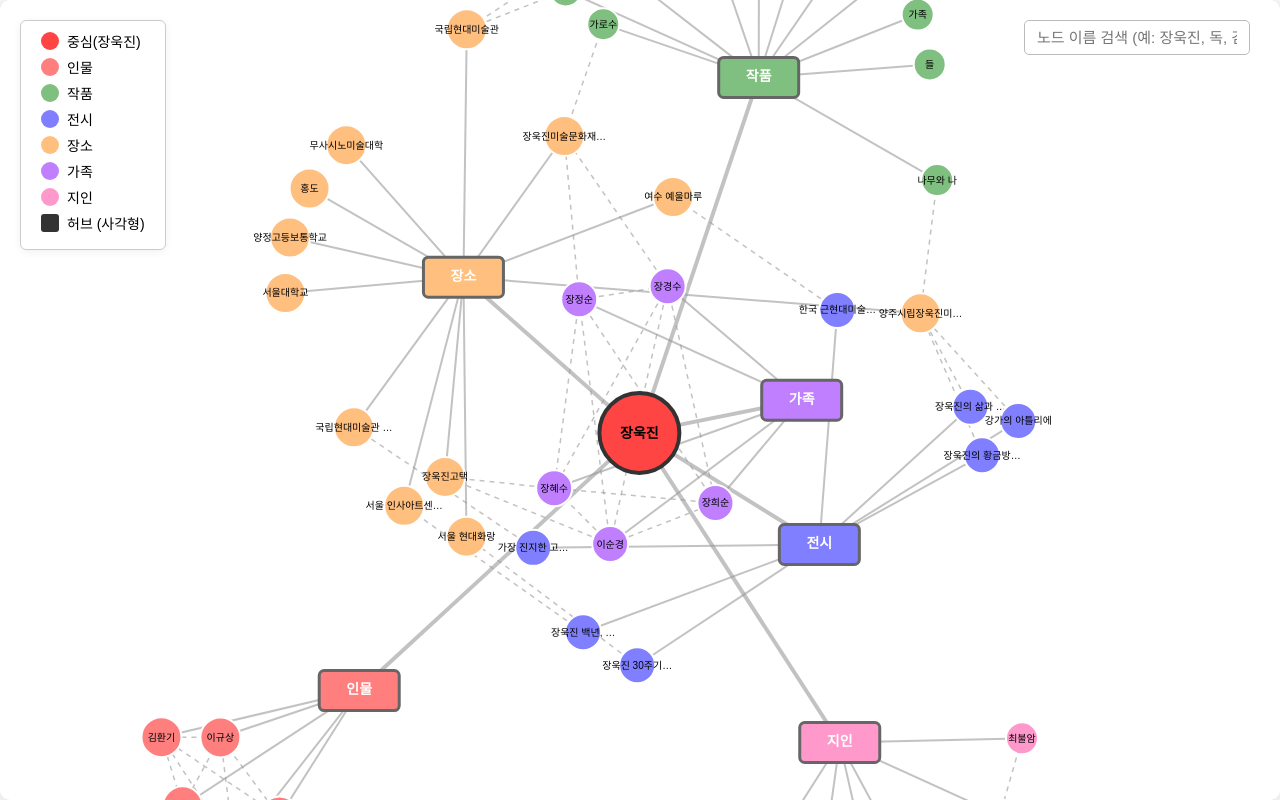
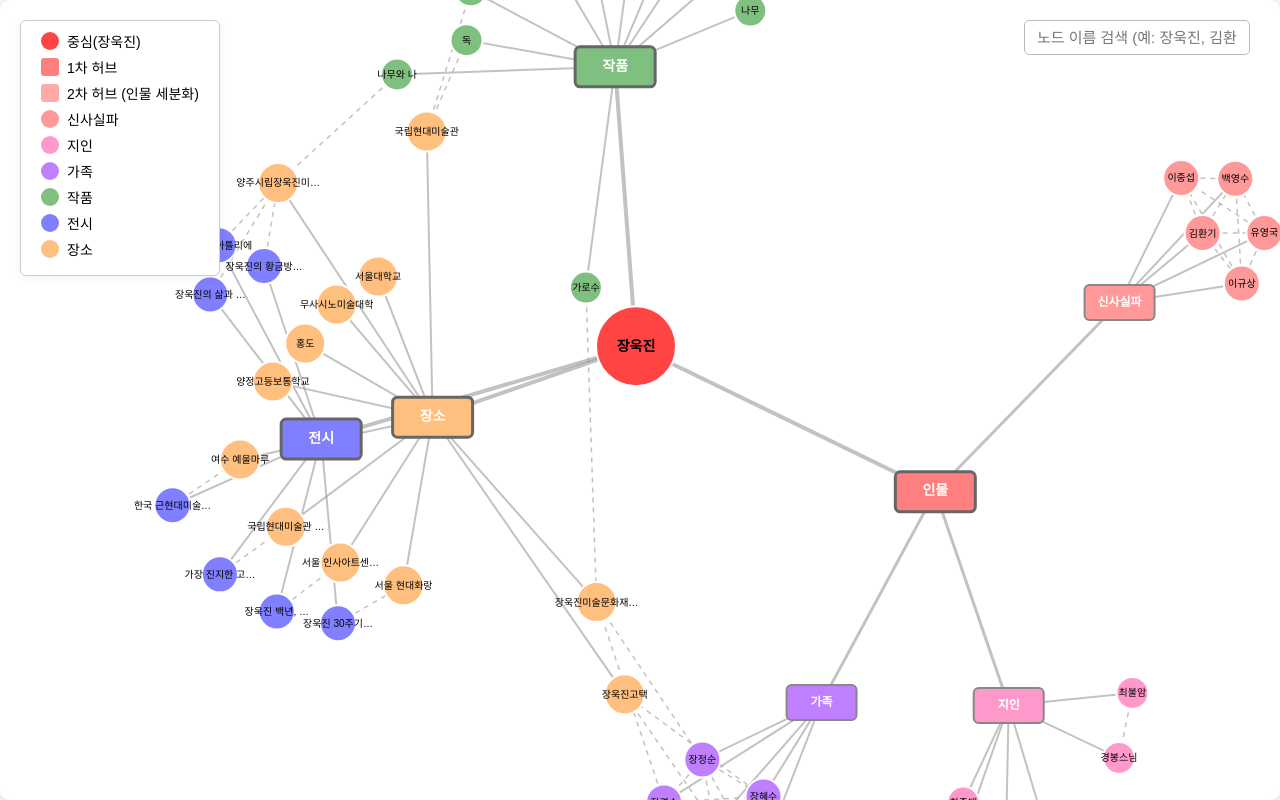
Before and after one commit to 2211126/index, a plain HTML site: page index.html in a window 1280 px wide. Drawn offline with nearby package versions, Linux system fonts and the light colour scheme.

Commit message:
Add files via upload

```diff
--- a/index.html
+++ b/index.html
@@ -2,7 +2,7 @@
 <html lang="ko" style="width:100vw;height:100vh;">
 <head>
   <meta charset="UTF-8">
-  <title>장욱진 미술관 완전 네트워크 그래프 (모든 연결관계 포함)</title>
+  <title>장욱진 미술관 네트워크 그래프 (인물 계층 구조)</title>
   <script src="https://d3js.org/d3.v7.min.js"></script>
   <style>
     html, body {
@@ -33,6 +33,8 @@
       box-shadow: 0 2px 8px rgba(0,0,0,0.06);
       font-size: 14px;
       z-index: 10;
+      max-height: 500px;
+      overflow-y: auto;
     }
     .legend-item { display: flex; align-items: center; margin-bottom: 6px; }
     .legend-color { width: 18px; height: 18px; margin-right: 8px; border-radius: 50%; }
@@ -73,6 +75,10 @@
       stroke: #666 !important;
       stroke-width: 3px !important;
     }
+    .sub-hub-node {
+      stroke: #888 !important;
+      stroke-width: 2px !important;
+    }
     .leaf-node {
       stroke: #fff !important;
       stroke-width: 2px !important;
@@ -93,41 +99,50 @@
       dominant-baseline: middle;
       pointer-events: none;
     }
+    .sub-hub-text {
+      font-weight: bold;
+      font-size: 12px;
+      fill: white;
+      text-anchor: middle;
+      dominant-baseline: middle;
+      pointer-events: none;
+    }
   </style>
 </head>
 <body>
   <div class="legend">
     <div class="legend-item"><div class="legend-color" style="background:#ff4444"></div>중심(장욱진)</div>
-    <div class="legend-item"><div class="legend-color" style="background:#ff7f7f"></div>인물</div>
+    <div class="legend-item"><div class="legend-square" style="background:#ff7f7f"></div>1차 허브</div>
+    <div class="legend-item"><div class="legend-square" style="background:#ffaaaa"></div>2차 허브 (인물 세분화)</div>
+    <div class="legend-item"><div class="legend-color" style="background:#ff9999"></div>신사실파</div>
+    <div class="legend-item"><div class="legend-color" style="background:#ff99cc"></div>지인</div>
+    <div class="legend-item"><div class="legend-color" style="background:#bf7fff"></div>가족</div>
     <div class="legend-item"><div class="legend-color" style="background:#7fbf7f"></div>작품</div>
     <div class="legend-item"><div class="legend-color" style="background:#7f7fff"></div>전시</div>
     <div class="legend-item"><div class="legend-color" style="background:#ffbf7f"></div>장소</div>
-    <div class="legend-item"><div class="legend-color" style="background:#bf7fff"></div>가족</div>
-    <div class="legend-item"><div class="legend-color" style="background:#ff99cc"></div>지인</div>
-    <div class="legend-item"><div class="legend-square" style="background:#333"></div>허브 (사각형)</div>
   </div>
   <div id="search-box">
-    <input id="search" type="text" placeholder="노드 이름 검색 (예: 장욱진, 독, 김환기)">
+    <input id="search" type="text" placeholder="노드 이름 검색 (예: 장욱진, 김환기, 독)">
   </div>
   <div id="tooltip"></div>
   <svg id="network"></svg>
   <script>
     // 색상 매핑
     const color = d3.scaleOrdinal()
-      .domain(["center", "인물", "작품", "전시", "장소", "가족", "지인", "hub"])
-      .range(["#ff4444", "#ff7f7f", "#7fbf7f", "#7f7fff", "#ffbf7f", "#bf7fff", "#ff99cc", "#333"]);
+      .domain(["center", "hub", "sub-hub", "신사실파", "지인", "가족", "작품", "전시", "장소"])
+      .range(["#ff4444", "#333", "#666", "#ff9999", "#ff99cc", "#bf7fff", "#7fbf7f", "#7f7fff", "#ffbf7f"]);
 
-    // 허브별 색상 매핑 (사각형용)
+    // 허브별 색상 매핑
     const hubColors = {
       "인물허브": "#ff7f7f",
       "작품허브": "#7fbf7f",
       "전시허브": "#7f7fff",
       "장소허브": "#ffbf7f",
-      "가족허브": "#bf7fff",
-      "지인허브": "#ff99cc"
+      "신사실파허브": "#ff9999",
+      "지인허브": "#ff99cc",
+      "가족허브": "#bf7fff"
     };
 
-    // 화면 크기 동적 계산
     function getSize() {
       return {
         width: window.innerWidth,
@@ -135,37 +150,67 @@
       };
     }
 
-    // 데이터 구성 (이미지 표 데이터 완전 반영)
+    // 데이터 구성 (새로운 계층 구조)
     const nodes = [
       // 중심 노드
       {id: "장욱진", group: "center", level: 0, type: "center",
        출생: 1917, 사망: 1990, 태그: "신사실파, 동심의화가"},
 
-      // 허브 노드들 (1차 레벨) - 사각형으로 표시
+      // 1차 허브 노드들
       {id: "인물허브", group: "hub", level: 1, type: "hub",
-       description: "신사실파 동료 화가들", displayText: "인물"},
+       description: "장욱진과 관련된 인물들", displayText: "인물"},
       {id: "작품허브", group: "hub", level: 1, type: "hub",
        description: "장욱진 대표작품들", displayText: "작품"},
       {id: "전시허브", group: "hub", level: 1, type: "hub",
        description: "장욱진 관련 전시", displayText: "전시"},
       {id: "장소허브", group: "hub", level: 1, type: "hub",
        description: "교육기관 및 미술관", displayText: "장소"},
-      {id: "가족허브", group: "hub", level: 1, type: "hub",
+
+      // 2차 허브 노드들 (인물 세분화)
+      {id: "신사실파허브", group: "sub-hub", level: 2, type: "sub-hub",
+       description: "신사실파 동료 화가들", displayText: "신사실파"},
+      {id: "지인허브", group: "sub-hub", level: 2, type: "sub-hub",
+       description: "장욱진의 지인들", displayText: "지인"},
+      {id: "가족허브", group: "sub-hub", level: 2, type: "sub-hub",
        description: "장욱진의 가족", displayText: "가족"},
-      {id: "지인허브", group: "hub", level: 1, type: "hub",
-       description: "장욱진의 지인들", displayText: "지인"},
 
-      // 인물 노드들 (2차 레벨)
-      {id: "김환기", group: "인물", level: 2, type: "leaf",
-       출생: 1913, 사망: 1974, 태그: "신사실파"},
-      {id: "유영국", group: "인물", level: 2, type: "leaf",
-       출생: 1916, 사망: 2002, 태그: "신사실파"},
-      {id: "백영수", group: "인물", level: 2, type: "leaf",
-       출생: 1922, 사망: 2018, 태그: "신사실파"},
-      {id: "이규상", group: "인물", level: 2, type: "leaf",
-       출생: 1918, 사망: 1964, 태그: "신사실파"},
-      {id: "이중섭", group: "인물", level: 2, type: "leaf",
-       출생: 1916, 사망: 1956, 태그: "신사실파"},
+      // 신사실파 노드들 (3차 레벨)
+      {id: "김환기", group: "신사실파", level: 3, type: "leaf",
+       출생: 1913, 사망: 1974, 태그: "신사실파, 추상화가"},
+      {id: "유영국", group: "신사실파", level: 3, type: "leaf",
+       출생: 1916, 사망: 2002, 태그: "신사실파, 기하학적 추상"},
+      {id: "백영수", group: "신사실파", level: 3, type: "leaf",
+       출생: 1922, 사망: 2018, 태그: "신사실파, 서정적 추상"},
+      {id: "이규상", group: "신사실파", level: 3, type: "leaf",
+       출생: 1918, 사망: 1964, 태그: "신사실파, 구상화가"},
+      {id: "이중섭", group: "신사실파", level: 3, type: "leaf",
+       출생: 1916, 사망: 1956, 태그: "신사실파, 서정적 구상"},
+
+      // 지인 노드들 (3차 레벨)
+      {id: "마해송", group: "지인", level: 3, type: "leaf",
+       출생: 1905, 사망: 1966, 태그: "아동문학가, 동화작가"},
+      {id: "오수환", group: "지인", level: 3, type: "leaf",
+       출생: 1946, 태그: "화가, 미술교육자"},
+      {id: "최불암", group: "지인", level: 3, type: "leaf",
+       출생: 1940, 태그: "배우, 문화예술인"},
+      {id: "이만익", group: "지인", level: 3, type: "leaf",
+       출생: 1938, 사망: 2012, 태그: "화가, 서양화가"},
+      {id: "최종태", group: "지인", level: 3, type: "leaf",
+       출생: 1932, 태그: "조각가, 미술교육자"},
+      {id: "경봉스님", group: "지인", level: 3, type: "leaf",
+       출생: 1892, 사망: 1982, 태그: "승려, 종교인"},
+
+      // 가족 노드들 (3차 레벨)
+      {id: "이순경", group: "가족", level: 3, type: "leaf",
+       출생: 1920, 사망: 2022, 태그: "배우자, 아내"},
+      {id: "장정순", group: "가족", level: 3, type: "leaf",
+       출생: 1942, 태그: "첫째 딸"},
+      {id: "장경수", group: "가족", level: 3, type: "leaf",
+       출생: 1945, 태그: "아들"},
+      {id: "장희순", group: "가족", level: 3, type: "leaf",
+       출생: 1947, 태그: "둘째 딸"},
+      {id: "장혜수", group: "가족", level: 3, type: "leaf",
+       출생: 1951, 태그: "셋째 딸"},
 
       // 작품 노드들 (2차 레벨)
       {id: "독", group: "작품", level: 2, type: "leaf",
@@ -191,7 +236,7 @@
       {id: "진진묘", group: "작품", level: 2, type: "leaf",
        제작연도: 1970, 기법: "캔버스에 유채", 크기: "41x32", 소장처: "미공개"},
 
-      // 전시 노드들 (2차 레벨 - 표 데이터 완전 반영)
+      // 전시 노드들 (2차 레벨 - 이미지 데이터 완전 반영)
       {id: "장욱진의 삶과 예술세계", group: "전시", level: 2, type: "leaf",
        코드: "AE01", 기간: "2017.05.26-2018.07.31", 장소: "양주시립장욱진미술관"},
       {id: "장욱진 백년, 인사동 라인에 서다", group: "전시", level: 2, type: "leaf",
@@ -207,7 +252,7 @@
       {id: "장욱진의 황금방주", group: "전시", level: 2, type: "leaf",
        코드: "AE07", 기간: "2024.03.12-2024.07.28", 장소: "양주시립장욱진미술관"},
 
-      // 장소 노드들 (2차 레벨 - 표 데이터 완전 반영)
+      // 장소 노드들 (2차 레벨 - 이미지 데이터 완전 반영)
       {id: "양정고등보통학교", group: "장소", level: 2, type: "leaf",
        코드: "LC01", 목적: "교육", 위치: "대한민국", 건립: "1905년"},
       {id: "무사시노미술대학", group: "장소", level: 2, type: "leaf",
@@ -225,7 +270,7 @@
       {id: "양주시립장욱진미술관", group: "장소", level: 2, type: "leaf",
        코드: "LC08", 목적: "미술전시", 위치: "대한민국", 건립: "2014년"},
 
-      // ★ 추가 장소 노드들 (표에서 빠진 것들 추가) ★
+      // 추가 장소들
       {id: "서울 인사아트센터", group: "장소", level: 2, type: "leaf",
        목적: "미술전시", 위치: "서울시 종로구", 건립: "2000년대"},
       {id: "여수 예울마루", group: "장소", level: 2, type: "leaf",
@@ -233,52 +278,45 @@
       {id: "서울 현대화랑", group: "장소", level: 2, type: "leaf",
        목적: "미술전시", 위치: "서울시 종로구", 건립: "1970년"},
       {id: "국립현대미술관 덕수궁", group: "장소", level: 2, type: "leaf",
-       목적: "미술전시", 위치: "서울시 중구", 건립: "1998년"},
-
-      // 가족 노드들 (2차 레벨)
-      {id: "이순경", group: "가족", level: 2, type: "leaf",
-       출생: 1920, 사망: 2022, 태그: "배우자"},
-      {id: "장정순", group: "가족", level: 2, type: "leaf",
-       출생: 1942, 태그: "딸"},
-      {id: "장경수", group: "가족", level: 2, type: "leaf",
-       출생: 1945, 태그: "아들"},
-      {id: "장희순", group: "가족", level: 2, type: "leaf",
-       출생: 1947, 태그: "딸"},
-      {id: "장혜수", group: "가족", level: 2, type: "leaf",
-       출생: 1951, 태그: "딸"},
-
-      // 지인 노드들 (2차 레벨)
-      {id: "마해송", group: "지인", level: 2, type: "leaf",
-       출생: 1905, 사망: 1966, 태그: "아동문학가"},
-      {id: "오수환", group: "지인", level: 2, type: "leaf",
-       출생: 1946, 태그: "화가"},
-      {id: "최불암", group: "지인", level: 2, type: "leaf",
-       출생: 1940, 태그: "배우"},
-      {id: "이만익", group: "지인", level: 2, type: "leaf",
-       출생: 1938, 사망: 2012, 태그: "화가"},
-      {id: "최종태", group: "지인", level: 2, type: "leaf",
-       출생: 1932, 태그: "조각가"},
-      {id: "경봉스님", group: "지인", level: 2, type: "leaf",
-       출생: 1892, 사망: 1982, 태그: "스님"}
+       목적: "미술전시", 위치: "서울시 중구", 건립: "1998년"}
     ];
 
-    // ★ 링크 구성 (표 데이터 기반 완전한 연결관계) ★
+    // 링크 구성 (새로운 계층 구조)
     const links = [
-      // 중심 노드 → 허브 노드들
+      // 중심 노드 → 1차 허브 노드들
       {source: "장욱진", target: "인물허브", type: "center-hub"},
       {source: "장욱진", target: "작품허브", type: "center-hub"},
       {source: "장욱진", target: "전시허브", type: "center-hub"},
       {source: "장욱진", target: "장소허브", type: "center-hub"},
-      {source: "장욱진", target: "가족허브", type: "center-hub"},
-      {source: "장욱진", target: "지인허브", type: "center-hub"},
 
-      // 허브 → 세부 노드들
-      {source: "인물허브", target: "김환기", type: "hub-leaf"},
-      {source: "인물허브", target: "유영국", type: "hub-leaf"},
-      {source: "인물허브", target: "백영수", type: "hub-leaf"},
-      {source: "인물허브", target: "이규상", type: "hub-leaf"},
-      {source: "인물허브", target: "이중섭", type: "hub-leaf"},
+      // 1차 허브 → 2차 허브 (인물 세분화)
+      {source: "인물허브", target: "신사실파허브", type: "hub-sub"},
+      {source: "인물허브", target: "지인허브", type: "hub-sub"},
+      {source: "인물허브", target: "가족허브", type: "hub-sub"},
 
+      // 2차 허브 → 3차 노드들 (신사실파)
+      {source: "신사실파허브", target: "김환기", type: "sub-leaf"},
+      {source: "신사실파허브", target: "유영국", type: "sub-leaf"},
+      {source: "신사실파허브", target: "백영수", type: "sub-leaf"},
+      {source: "신사실파허브", target: "이규상", type: "sub-leaf"},
+      {source: "신사실파허브", target: "이중섭", type: "sub-leaf"},
+
+      // 2차 허브 → 3차 노드들 (지인)
+      {source: "지인허브", target: "마해송", type: "sub-leaf"},
+      {source: "지인허브", target: "오수환", type: "sub-leaf"},
+      {source: "지인허브", target: "최불암", type: "sub-leaf"},
+      {source: "지인허브", target: "이만익", type: "sub-leaf"},
+      {source: "지인허브", target: "최종태", type: "sub-leaf"},
+      {source: "지인허브", target: "경봉스님", type: "sub-leaf"},
+
+      // 2차 허브 → 3차 노드들 (가족)
+      {source: "가족허브", target: "이순경", type: "sub-leaf"},
+      {source: "가족허브", target: "장정순", type: "sub-leaf"},
+      {source: "가족허브", target: "장경수", type: "sub-leaf"},
+      {source: "가족허브", target: "장희순", type: "sub-leaf"},
+      {source: "가족허브", target: "장혜수", type: "sub-leaf"},
+
+      // 1차 허브 → 2차 노드들 (작품)
       {source: "작품허브", target: "독", type: "hub-leaf"},
       {source: "작품허브", target: "자화상", type: "hub-leaf"},
       {source: "작품허브", target: "까치", type: "hub-leaf"},
@@ -291,6 +329,7 @@
       {source: "작품허브", target: "나무와 나", type: "hub-leaf"},
       {source: "작품허브", target: "진진묘", type: "hub-leaf"},
 
+      // 1차 허브 → 2차 노드들 (전시)
       {source: "전시허브", target: "장욱진의 삶과 예술세계", type: "hub-leaf"},
       {source: "전시허브", target: "장욱진 백년, 인사동 라인에 서다", type: "hub-leaf"},
       {source: "전시허브", target: "한국 근현대미술 걸작전", type: "hub-leaf"},
@@ -299,6 +338,7 @@
       {source: "전시허브", target: "가장 진지한 고백: 장욱진 회고전", type: "hub-leaf"},
       {source: "전시허브", target: "장욱진의 황금방주", type: "hub-leaf"},
 
+      // 1차 허브 → 2차 노드들 (장소)
       {source: "장소허브", target: "양정고등보통학교", type: "hub-leaf"},
       {source: "장소허브", target: "무사시노미술대학", type: "hub-leaf"},
       {source: "장소허브", target: "서울대학교", type: "hub-leaf"},
@@ -312,22 +352,7 @@
       {source: "장소허브", target: "서울 현대화랑", type: "hub-leaf"},
       {source: "장소허브", target: "국립현대미술관 덕수궁", type: "hub-leaf"},
 
-      {source: "가족허브", target: "이순경", type: "hub-leaf"},
-      {source: "가족허브", target: "장정순", type: "hub-leaf"},
-      {source: "가족허브", target: "장경수", type: "hub-leaf"},
-      {source: "가족허브", target: "장희순", type: "hub-leaf"},
-      {source: "가족허브", target: "장혜수", type: "hub-leaf"},
-
-      {source: "지인허브", target: "마해송", type: "hub-leaf"},
-      {source: "지인허브", target: "오수환", type: "hub-leaf"},
-      {source: "지인허브", target: "최불암", type: "hub-leaf"},
-      {source: "지인허브", target: "이만익", type: "hub-leaf"},
-      {source: "지인허브", target: "최종태", type: "hub-leaf"},
-      {source: "지인허브", target: "경봉스님", type: "hub-leaf"},
-
-      // ★ 2차 요소간 직접 연결 (완전한 연결관계) ★
-
-      // 신사실파 화가들끼리 연결
+      // 3차 요소간 직접 연결 (신사실파끼리)
       {source: "김환기", target: "유영국", type: "peer"},
       {source: "김환기", target: "백영수", type: "peer"},
       {source: "김환기", target: "이규상", type: "peer"},
@@ -357,7 +382,7 @@
       {source: "나무와 나", target: "양주시립장욱진미술관", type: "peer"},
       {source: "가로수", target: "장욱진미술문화재단", type: "peer"},
 
-      // ★ 전시-장소 연결 (표 데이터 완전 반영) ★
+      // 전시-장소 연결
       {source: "장욱진의 삶과 예술세계", target: "양주시립장욱진미술관", type: "peer"},
       {source: "장욱진 백년, 인사동 라인에 서다", target: "서울 인사아트센터", type: "peer"},
       {source: "한국 근현대미술 걸작전", target: "여수 예울마루", type: "peer"},
@@ -365,7 +390,6 @@
       {source: "장욱진 30주기 기념전, 기가, 자연", target: "서울 현대화랑", type: "peer"},
       {source: "가장 진지한 고백: 장욱진 회고전", target: "국립현대미술관 덕수궁", type: "peer"},
       {source: "장욱진의 황금방주", target: "양주시립장욱진미술관", type: "peer"},
-
 
       // 가족과 거주지 연결
       {source: "이순경", target: "장욱진고택", type: "peer"},
@@ -379,21 +403,19 @@
       {source: "최불암", target: "경봉스님", type: "peer"}
     ];
 
-    // SVG 및 시뮬레이션 설정 (기존과 동일)
+    // SVG 및 시뮬레이션 설정
     let {width, height} = getSize();
     const svg = d3.select("#network")
       .attr("width", "100%")
       .attr("height", "100%")
       .attr("viewBox", `0 0 ${width} ${height}`);
 
-    // 확대/축소
     const container = svg.append("g");
     svg.call(d3.zoom()
-      .scaleExtent([0.3, 3])
+      .scaleExtent([0.2, 4])
       .on("zoom", ({transform}) => container.attr("transform", transform))
     );
 
-    // 링크
     const link = container.append("g")
       .attr("stroke", "#999")
       .attr("stroke-opacity", 0.6)
@@ -402,49 +424,45 @@
       .join("line")
       .attr("stroke-width", d => {
         if (d.type === "center-hub") return 4;
+        if (d.type === "hub-sub") return 3;
+        if (d.type === "sub-leaf") return 2;
         if (d.type === "hub-leaf") return 2;
-        if (d.type === "direct") return 3;
         if (d.type === "peer") return 1.5;
         return 2;
       })
       .attr("stroke-dasharray", d => {
         if (d.type === "peer") return "5,5";
-        if (d.type === "direct") return "10,5";
         return null;
       })
-      .attr("stroke", d => {
-        if (d.type === "direct") return "#ff6600";
-        return "#999";
-      });
+      .attr("stroke", "#999");
 
-    // 노드 그룹
     const node = container.append("g")
       .selectAll("g")
       .data(nodes)
       .join("g")
       .attr("class", d => `node ${d.type}`);
 
-    // 허브는 사각형, 나머지는 원형
     node.each(function(d) {
       const g = d3.select(this);
 
-      if (d.type === "hub") {
+      if (d.type === "hub" || d.type === "sub-hub") {
         // 허브 노드는 사각형으로 생성
+        const size = d.type === "hub" ? {width: 80, height: 40} : {width: 70, height: 35};
         g.append("rect")
-          .attr("width", 80)
-          .attr("height", 40)
-          .attr("x", -40)
-          .attr("y", -20)
+          .attr("width", size.width)
+          .attr("height", size.height)
+          .attr("x", -size.width/2)
+          .attr("y", -size.height/2)
           .attr("fill", hubColors[d.id] || "#333")
           .attr("stroke", "#666")
-          .attr("stroke-width", 3)
+          .attr("stroke-width", d.type === "hub" ? 3 : 2)
           .attr("rx", 5)
-          .attr("class", "hub-node");
+          .attr("class", d.type + "-node");
 
         // 허브 텍스트
         g.append("text")
           .text(d.displayText)
-          .attr("class", "hub-text")
+          .attr("class", d.type === "hub" ? "hub-text" : "sub-hub-text")
           .attr("x", 0)
           .attr("y", 0);
 
@@ -453,18 +471,18 @@
         g.append("circle")
           .attr("r", d => {
             if (d.type === "center") return 40;
-            if (d.group === "인물") return 20;
+            if (d.group === "신사실파") return 18;
+            if (d.group === "지인") return 16;
+            if (d.group === "가족") return 18;
             if (d.group === "작품") return 16;
             if (d.group === "전시") return 18;
             if (d.group === "장소") return 20;
-            if (d.group === "가족") return 18;
-            if (d.group === "지인") return 16;
             return 14;
           })
           .attr("fill", d => color(d.group))
           .attr("stroke", "#fff")
           .attr("stroke-width", 2)
-          .attr("class", d => d.type + "-node");
+          .attr("class", "leaf-node");
 
         // 일반 노드 텍스트
         g.append("text")
@@ -477,15 +495,15 @@
       }
     });
 
-    // 툴팁 (기존과 동일)
+    // 툴팁
     const tooltip = d3.select("#tooltip");
     node.on("mouseover", (event, d) => {
       let html = `<b>${d.id}</b><br>`;
-      if (d.type === "hub") {
+      if (d.type === "hub" || d.type === "sub-hub") {
         html += d.description ? `${d.description}<br>` : '';
       }
       if (d.코드) html += `코드: ${d.코드}<br>`;
-      if (d.group === "인물" || d.group === "가족" || d.group === "지인" || d.group === "center") {
+      if (d.group === "신사실파" || d.group === "지인" || d.group === "가족" || d.group === "center") {
         html += d.출생 ? `출생: ${d.출생}` : '';
         html += d.사망 ? ` - 사망: ${d.사망}<br>` : '<br>';
         html += d.태그 ? `태그: ${d.태그}<br>` : '';
@@ -514,36 +532,40 @@
         .style("top", (event.pageY - 10) + "px");
     }).on("mouseout", () => tooltip.style("display", "none"));
 
-    // 드래그 (기존과 동일)
+    // 드래그
     node.call(d3.drag()
       .on("start", dragstarted)
       .on("drag", dragged)
       .on("end", dragended)
     );
 
-    // 시뮬레이션 (기존과 동일)
+    // 시뮬레이션 (계층 구조에 맞게 조정)
     let simulation = d3.forceSimulation(nodes)
       .force("link", d3.forceLink(links).id(d => d.id).distance(d => {
-        if (d.type === "center-hub") return 200;
-        if (d.type === "hub-leaf") return 150;
-        if (d.type === "direct") return 100;
-        if (d.type === "peer") return 80;
-        return 120;
+        if (d.type === "center-hub") return 180;
+        if (d.type === "hub-sub") return 120;
+        if (d.type === "sub-leaf") return 100;
+        if (d.type === "hub-leaf") return 120;
+        if (d.type === "peer") return 60;
+        return 100;
       }))
       .force("charge", d3.forceManyBody().strength(d => {
-        if (d.type === "center") return -800;
-        if (d.type === "hub") return -600;
-        return -300;
+        if (d.type === "center") return -1000;
+        if (d.type === "hub") return -800;
+        if (d.type === "sub-hub") return -600;
+        return -250;
       }))
       .force("center", d3.forceCenter(width / 2, height / 2))
       .force("radial", d3.forceRadial(d => {
         if (d.type === "center") return 0;
-        if (d.type === "hub") return 200;
-        return 350;
+        if (d.type === "hub") return 180;
+        if (d.type === "sub-hub") return 280;
+        return 380;
       }, width / 2, height / 2))
       .force("collision", d3.forceCollide().radius(d => {
         if (d.type === "center") return 50;
         if (d.type === "hub") return 50;
+        if (d.type === "sub-hub") return 45;
         return 25;
       }));
 
@@ -570,7 +592,7 @@
       d.fx = null; d.fy = null;
     }
 
-    // 검색 기능 (기존과 동일)
+    // 검색 기능
     d3.select("#search").on("input", function() {
       const term = this.value.trim().toLowerCase();
 
@@ -579,11 +601,13 @@
         .attr("stroke", d => {
           if (d.type === "center") return "#333";
           if (d.type === "hub") return "#666";
+          if (d.type === "sub-hub") return "#888";
           return "#fff";
         })
         .attr("stroke-width", d => {
           if (d.type === "center") return 4;
           if (d.type === "hub") return 3;
+          if (d.type === "sub-hub") return 2;
           return 2;
         });
 
@@ -591,10 +615,10 @@
         .classed("highlighted-text", false)
         .attr("font-weight", d => {
           if (d.type === "center") return "bold";
-          if (d.type === "hub") return "bold";
+          if (d.type === "hub" || d.type === "sub-hub") return "bold";
           return "normal";
         })
-        .attr("fill", d => d.type === "hub" ? "white" : "#444");
+        .attr("fill", d => (d.type === "hub" || d.type === "sub-hub") ? "white" : "#444");
 
       if (term) {
         const matchedNodes = nodes.filter(d =>
@@ -618,7 +642,7 @@
       }
     });
 
-    // 창 크기 변경 시 반응형 처리 (기존과 동일)
+    // 창 크기 변경 시 반응형 처리
     window.addEventListener("resize", () => {
       const size = getSize();
       svg.attr("viewBox", `0 0 ${size.width} ${size.height}`);
@@ -626,8 +650,9 @@
       simulation.force("center", d3.forceCenter(size.width / 2, size.height / 2));
       simulation.force("radial", d3.forceRadial(d => {
         if (d.type === "center") return 0;
-        if (d.type === "hub") return 200;
-        return 350;
+        if (d.type === "hub") return 180;
+        if (d.type === "sub-hub") return 280;
+        return 380;
       }, size.width / 2, size.height / 2));
       simulation.alpha(0.5).restart();
     });
```
